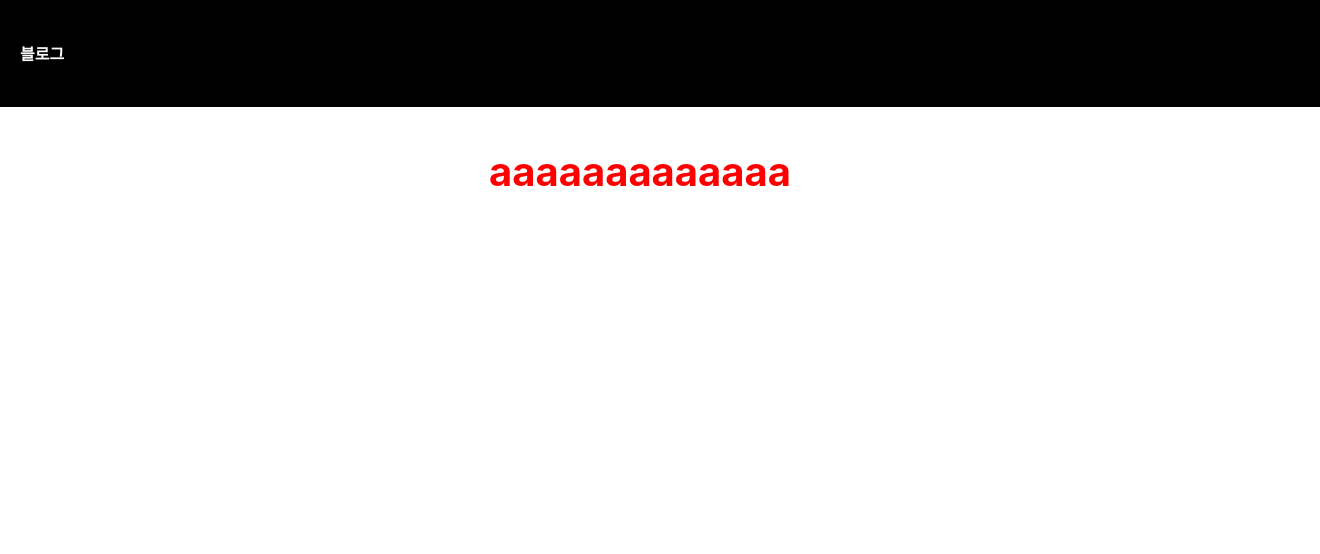
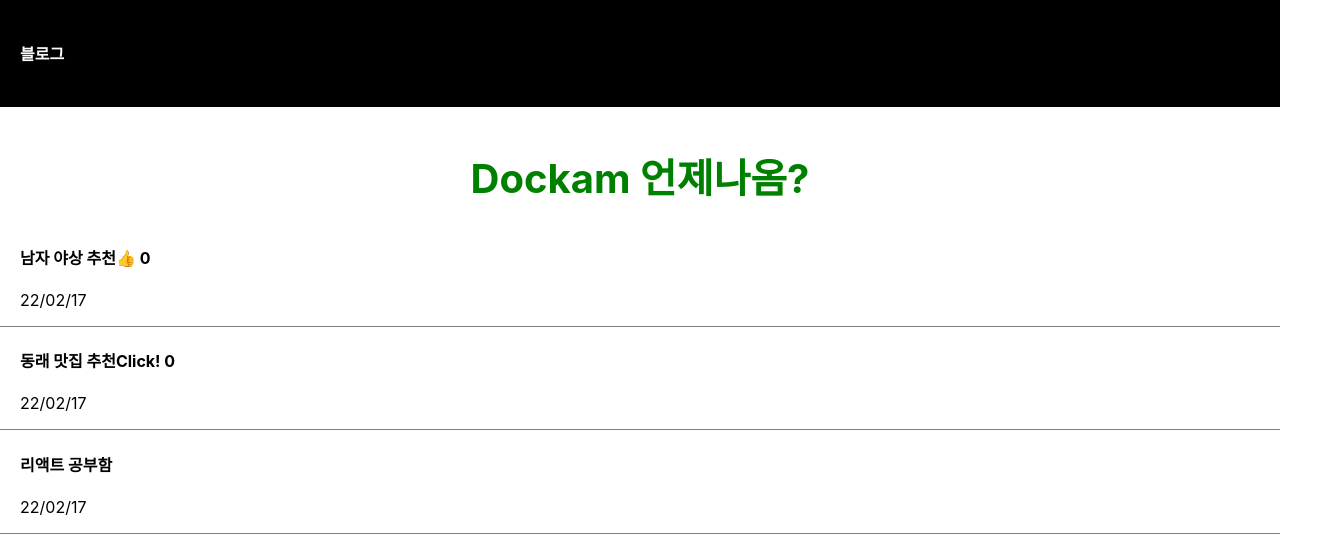
Before and after one commit to SsangG77/react_blog, a React (Create React App) app: page / in a window 1280 px wide. Shown: the top 554 px of the page, 1320 px wide, since content can reach past the window. Built offline with nearby package versions, Linux system fonts and the light colour scheme.

Commit message:
add_useState

```diff
--- a/src/App.css
+++ b/src/App.css
@@ -45,3 +45,14 @@
     transform: rotate(360deg);
   }
 }
+
+div {
+  box-sizing: border-box;
+}
+
+.list {
+  padding-left: 20px;
+  text-align: left;
+  border-bottom: 1px
+  solid grey;
+}
--- a/src/App.js
+++ b/src/App.js
@@ -1,19 +1,48 @@
-//import logo from './logo.svg';
+
 import './App.css';
+import {useState} from "react"
 
-let title = 'aaaaaaaaaaaaa'
+let title = 'Dockam 언제나옴?'
 let styleObj = {
-  color : 'red',
+  color : 'green',
   fontSize : '40px'
 }
 
+
 function App() {
+  let [coat, setCoat] = useState('남자 야상 추천');
+  let [food, setFood] = useState('동래 맛집 추천');
+  let [react, setReact] = useState('리액트 공부함');
+
+  let [like, setLike] = useState(0)
+
+
+
   return (
     <div className="App">
       <div className='black_nav'>
         <h4>블로그</h4>
       </div>
       <h3 style= {styleObj}>{title}</h3>
+      <div className='list'>
+        <h4>
+          { coat }
+          <span onClick={() => {setLike(like + 1)}}>👍</span> {like}
+        </h4>
+        <p>22/02/17</p>
+      </div>
+      <div className='list'>
+        <h4>
+          { food }
+          <span onClick={() => setCoat('여자 코트 추천')}>Click!</span> { 0 }
+          </h4>
+        <p>22/02/17</p>
+      </div>
+      <div className='list'>
+        <h4>{ react }</h4>
+        <p>22/02/17</p>
+      </div>
+
     </div>
   );
 }
```
